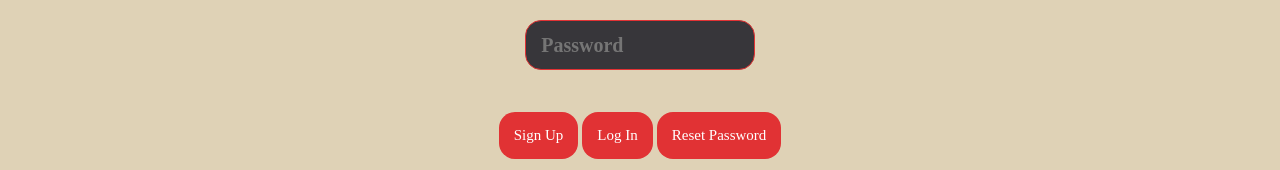
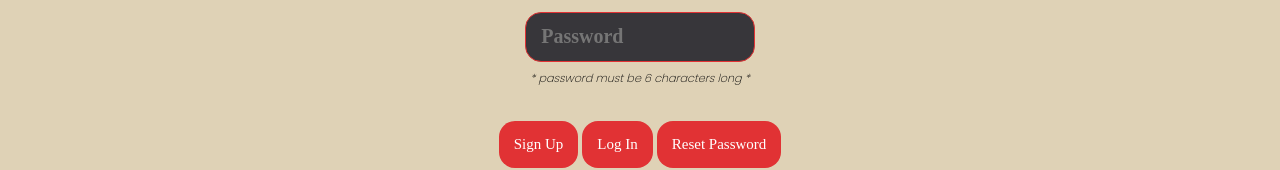
Before and after one commit to kunwarsahni01/MergeTrip, a React (Create React App) app in the folder mergetrip/: page /account in a window 1280 px wide. Shown: the part 528-698 px from the top of the page. Built offline with nearby package versions, Linux system fonts and the light colour scheme; a web font is replaced by a local one.

Commit message:
Added password Requiremnets

```diff
--- a/mergetrip/src/components/Account.css
+++ b/mergetrip/src/components/Account.css
@@ -1,6 +1,12 @@
 .Account {
   background-color: #DFD2B6;
   text-align: center;
+}
+
+.Account-requirements {
+  font-size: 0.2em;
+  font-style: italic;
+  font-weight: 1;
 }
 
 .Account-home {
--- a/mergetrip/src/components/Account.js
+++ b/mergetrip/src/components/Account.js
@@ -208,6 +208,9 @@ class SimpleForm extends Component {
               placeholder="Password"
             />
           </div>
+          <div className="Account-requirements">
+            * password must be 6 characters long *
+          </div>
           <div>
             <button className="Account-button" onClick={this.onSignUp}>Sign Up</button>
             <button className="Account-button" onClick={this.onLogin}>Log In</button>
```
